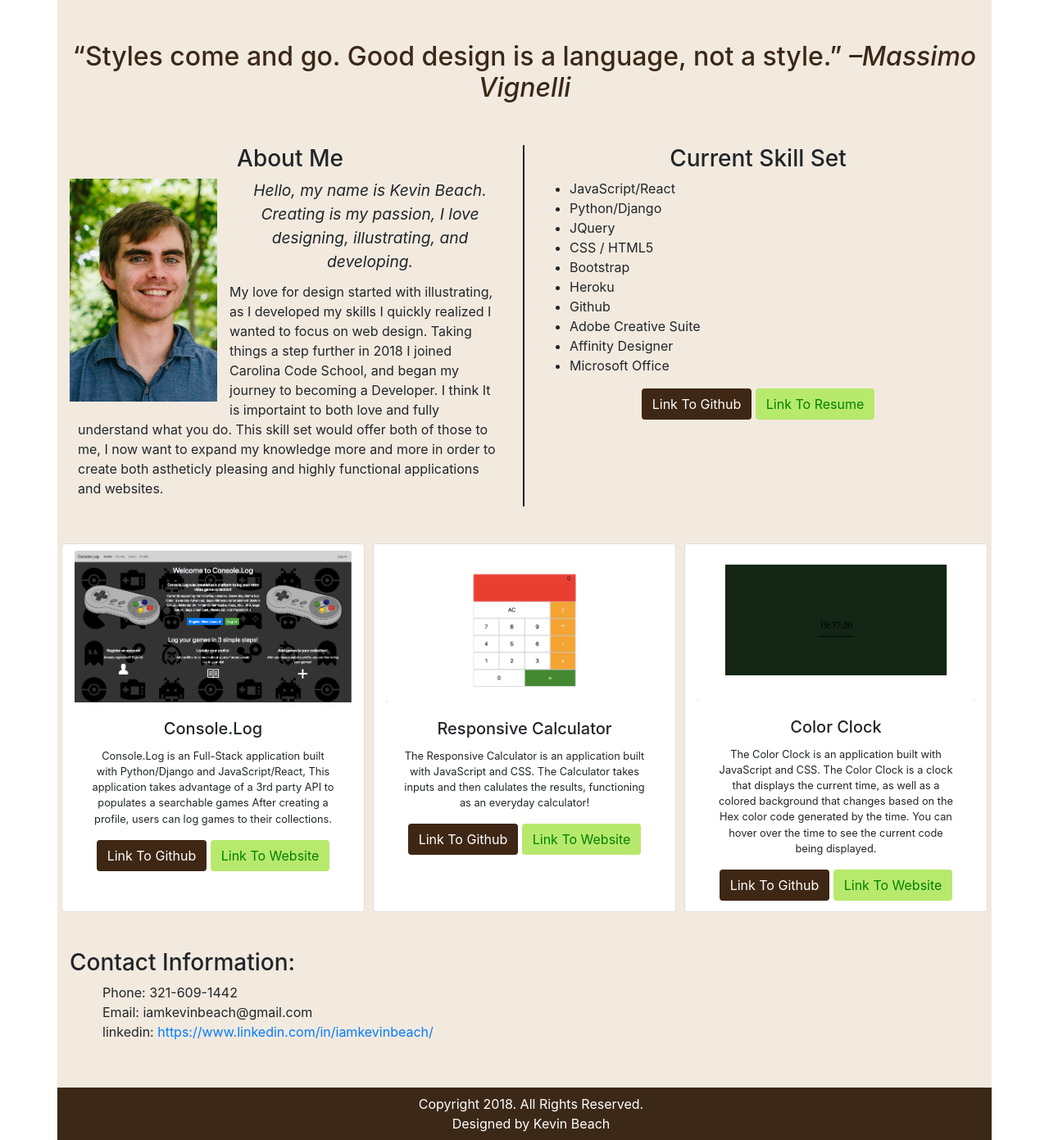
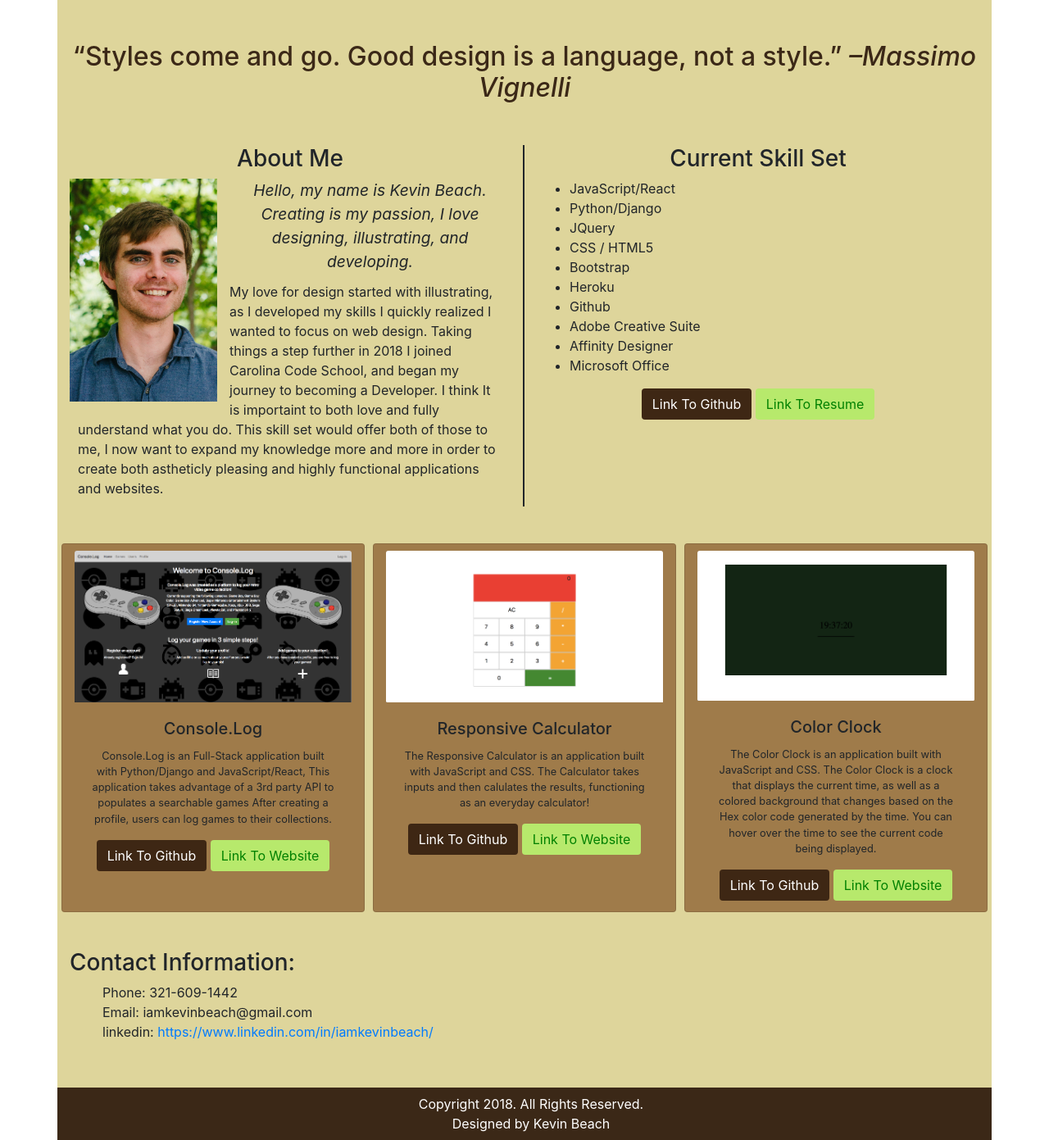
Before and after one commit to Kbeach321/PortfolioRemake, a PHP site: page / in a window 1280 px wide. Shown: the part 56-1447 px from the top of the page at 82% size. Run offline with PHP 8.4, Linux system fonts and the light colour scheme.

Commit message:
color changes

```diff
--- a/css/styles.css
+++ b/css/styles.css
@@ -11,7 +11,7 @@ list-style: none;
 }
 
 .container {
-  background-color: #F2EADF
+  background-color: #DED59B;
 }
 
 .btn-primary-ltw{
@@ -81,6 +81,10 @@ margin-top: 40px;
   margin: 5px;
   height: 450px;
   text-align: center;
+}
+
+#projects .card {
+  background-color: #9F7B4A;
 }
 
 .card-img-top{
```
